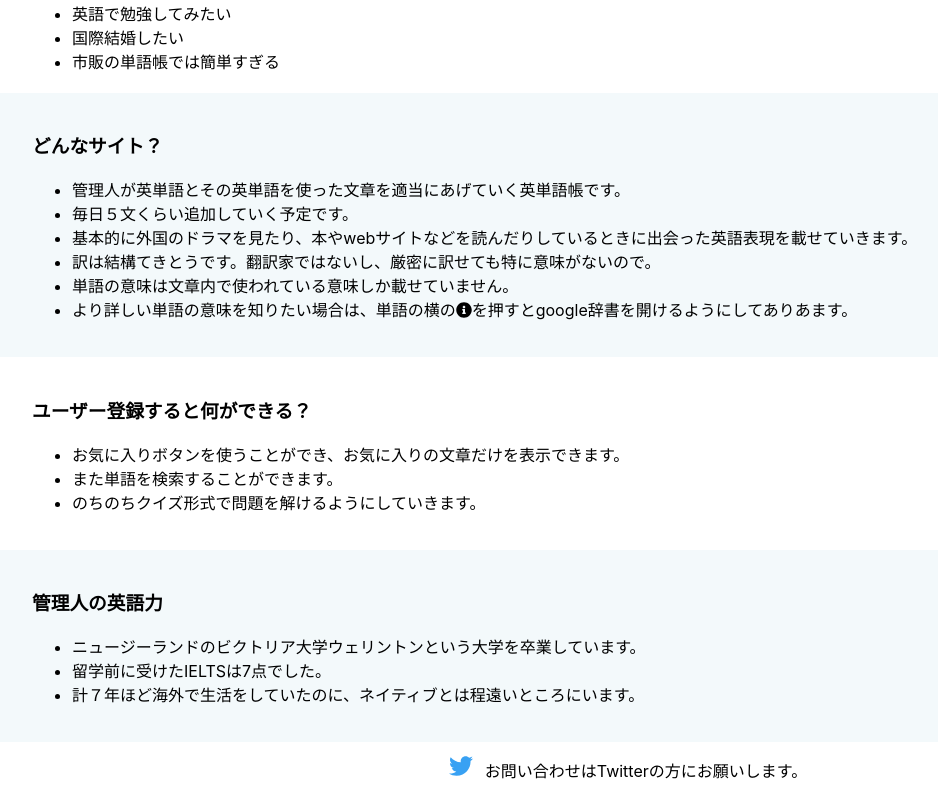
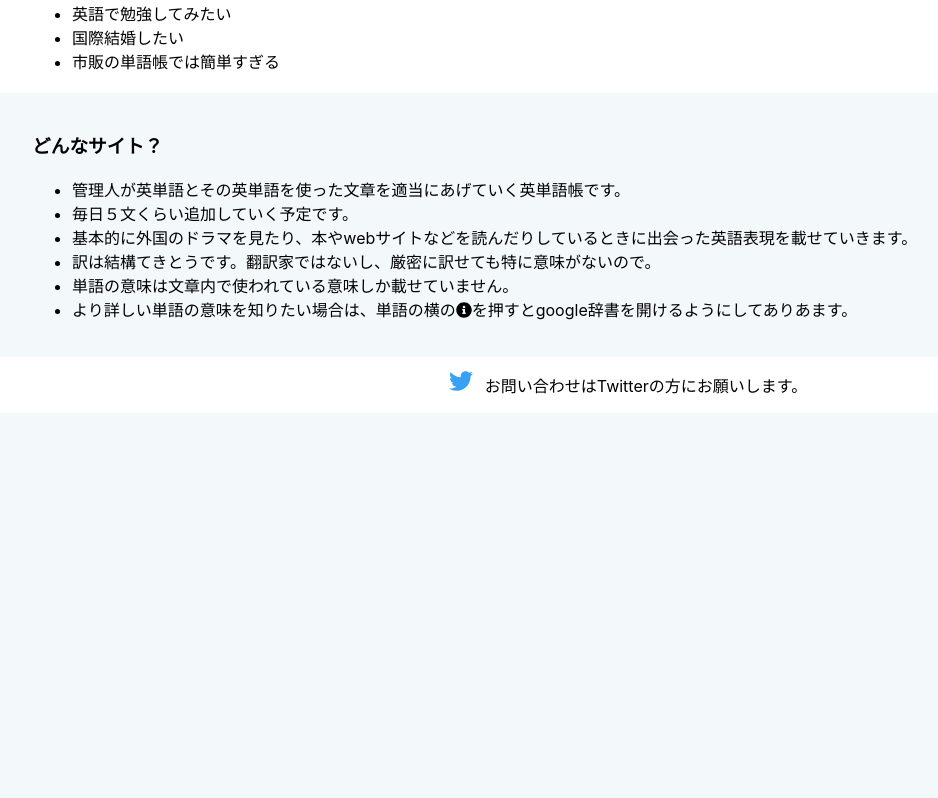
Before and after one commit to naot-shio/vocab-app-firebase-frontend, a React (Create React App) app: page / in a window 1280 px wide. Shown: the part 977-1775 px from the top of the page, without its empty margins (18-956 px from the left). After the commit the page ends 1390 px from the top, so only its background shows below. Built offline with nearby package versions, Linux system fonts and the light colour scheme; a web font is replaced by a local one.

Commit message:
Fix site explanations on a landing page

```diff
--- a/src/components/pages/Home.js
+++ b/src/components/pages/Home.js
@@ -89,28 +89,6 @@ function Home(props) {
           </li>
         </ul>
       </div>
-      <div className={classes.recommendation}>
-        <h3>ユーザー登録すると何ができる？</h3>
-        <ul>
-          <li>
-            お気に入りボタンを使うことができ、お気に入りの文章だけを表示できます。
-          </li>
-          <li>また単語を検索することができます。</li>
-          <li>のちのちクイズ形式で問題を解けるようにしていきます。</li>
-        </ul>
-      </div>
-      <div className={classes.profile}>
-        <h3>管理人の英語力</h3>
-        <ul>
-          <li>
-            ニュージーランドのビクトリア大学ウェリントンという大学を卒業しています。
-          </li>
-          <li>留学前に受けたIELTSは7点でした。</li>
-          <li>
-            計７年ほど海外で生活をしていたのに、ネイティブとは程遠いところにいます。
-          </li>
-        </ul>
-      </div>
       <Footer />
     </div>
   );
```
